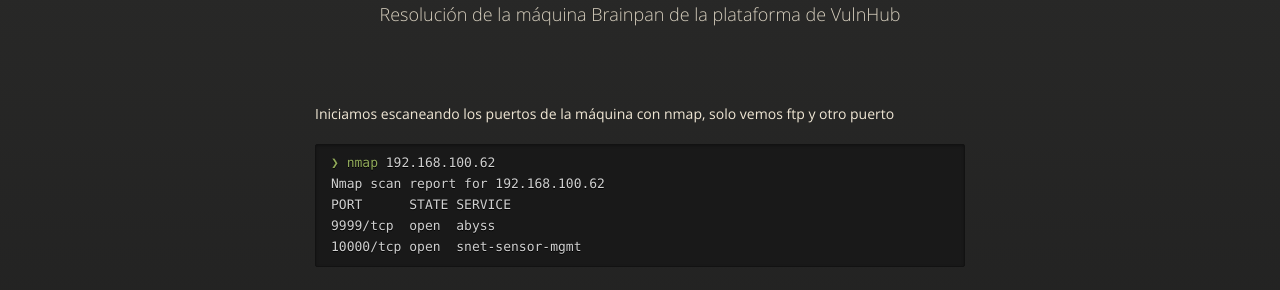
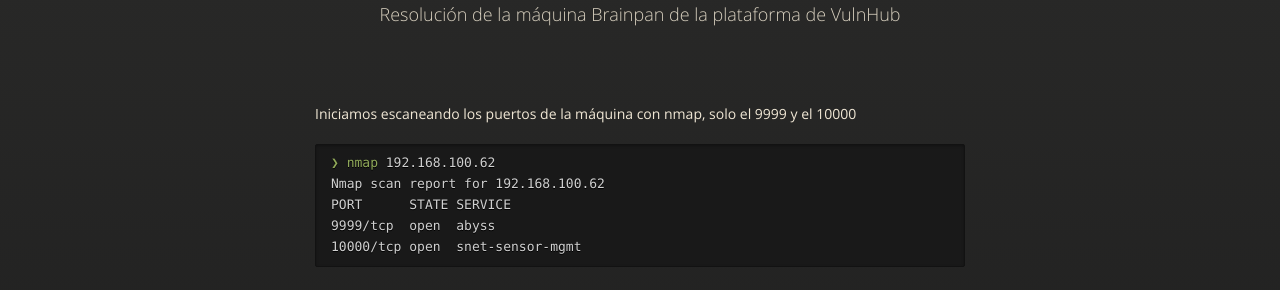
Before and after one commit to henryp911/gg-new.github.io, a Jekyll site: the page vulnhub/brainpan/index.html, which Jekyll copies as it is, in a window 1280 px wide and 900 px high. Shown: the part 145-435 px from the top of the window. Built offline with Jekyll 4.4.1, drawn with Linux system fonts in a browser that asks for light colours.

Commit message:
Update index.html

```diff
--- a/vulnhub/brainpan/index.html
+++ b/vulnhub/brainpan/index.html
@@ -40,7 +40,7 @@
           <p>Resolución de la máquina Brainpan de la plataforma de VulnHub</p>
         </div>
 
-<div><p>Iniciamos escaneando los puertos de la máquina con nmap, solo vemos ftp y otro puerto</p></div>
+<div><p>Iniciamos escaneando los puertos de la máquina con nmap, solo el 9999 y el 10000</p></div>
 <div class="language-python highlighter-rouge"><div class="highlight"><pre class="highlight">
 <code><span class="s2">❯ nmap</span><span class="p"> 192.168.100.62
 Nmap scan report for 192.168.100.62
```
